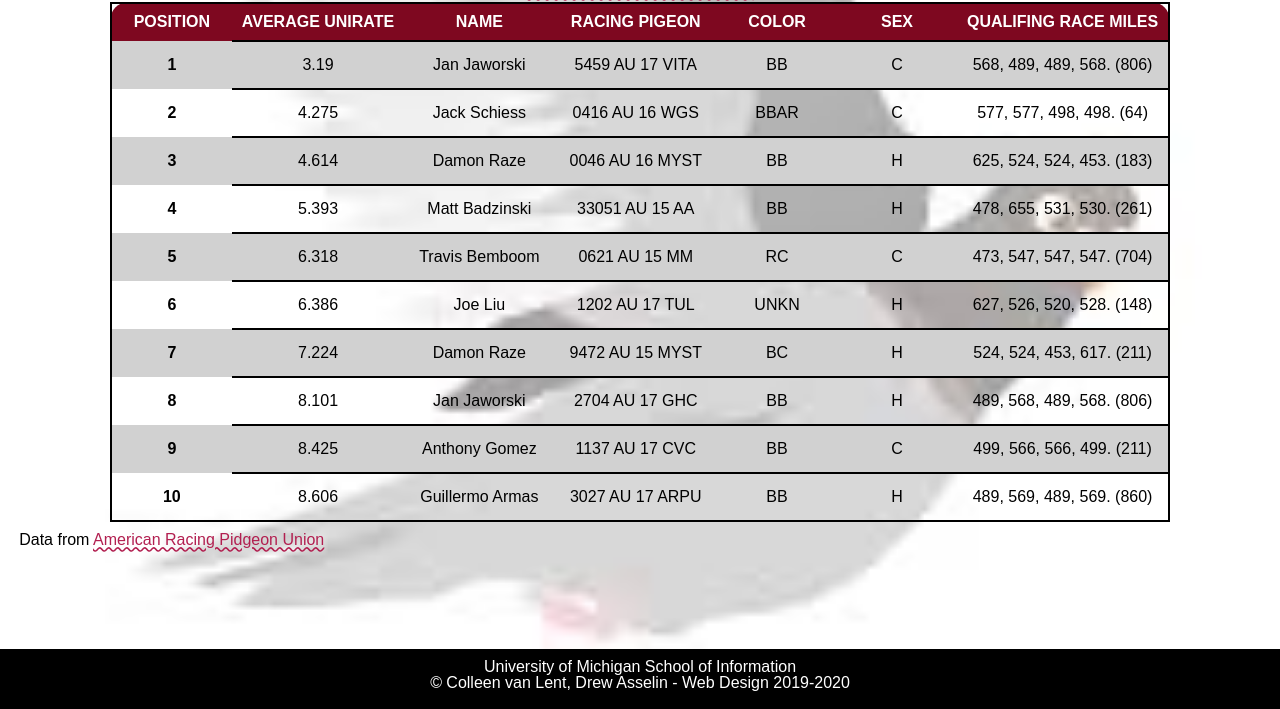
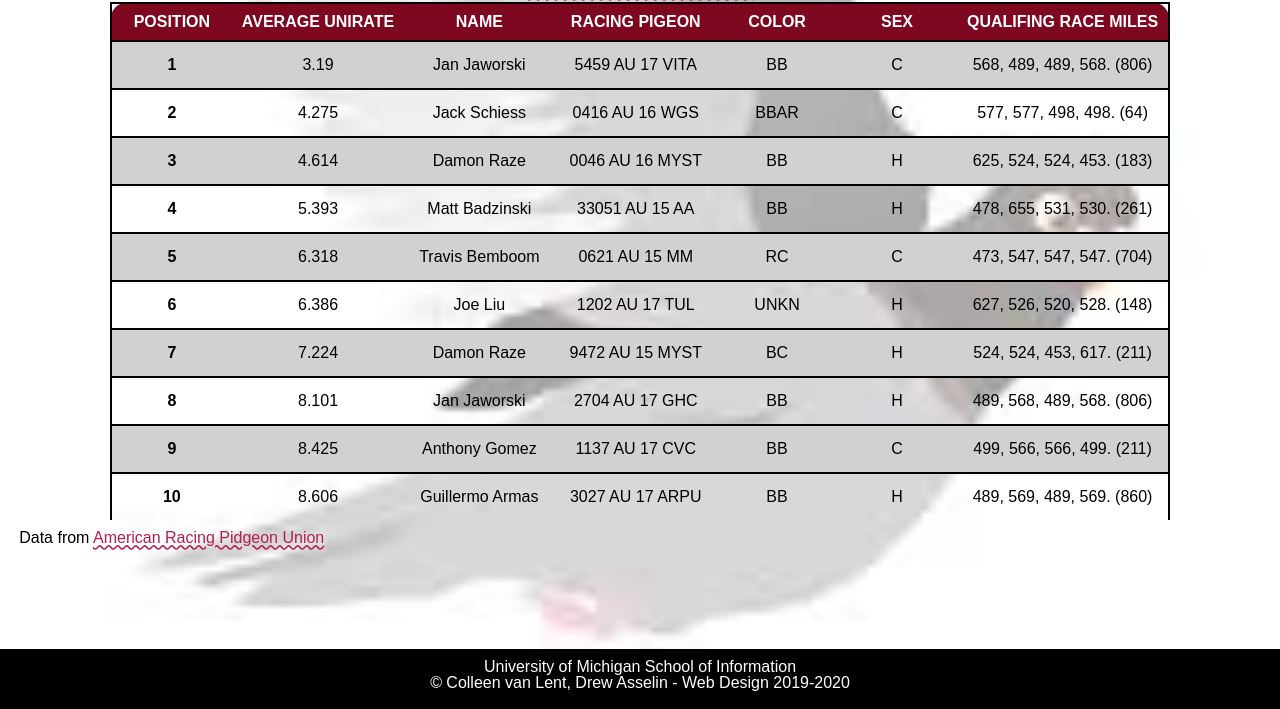
Before and after one commit to ashwinmalik92/homework3, a plain HTML site: page index.html in a window 1280 px wide. Shown: the part 91-800 px from the top of the page. Drawn offline with Linux system fonts and the light colour scheme; a web font is replaced by a local one.

Commit message:
Update style.css

```diff
--- a/css/style.css
+++ b/css/style.css
@@ -40,9 +40,6 @@ a {
   text-decoration-line: underline;
   text-decoration-style: wavy;
 }
-table {
-  border: 2px solid black;
-}
 .colhead {
   min-width: 100px;
   padding: 10px;
@@ -50,14 +47,19 @@ table {
   text-transform: uppercase;
   background-color: #7E0820;
   color: white;
+  border-top: 2px solid black;
 }
-/*.rowhead {
-  border: 2px solid black;
-}*/
+.rowhead {
+  border-left: 2px solid black;
+  border-top: 2px solid black;
+}
 td {
   text-align: center;
   border-top: 2px solid black;
   padding: 15px;
+}
+td:last-child {
+  border-right: 2px solid black;
 }
 tr:nth-child(odd) {
   background: #D1D1D1;
@@ -69,11 +71,13 @@ tr:hover {
   transition-duration: 1s;
   background: rgba(126, 8, 32, .5);
 }
-table thead tr:first-child th:first-child {
+thead tr:first-child th:first-child {
   border-radius: 15px 0 0 0;
+  border-left: 2px solid black;
 }
 thead tr:first-child th:last-child {
   border-radius: 0 15px 0 0;
+  border-right: 2px solid black;
 }
 tbody tr:last-child th:last-child {
   border-radius: 0 0 0 15px;
```
